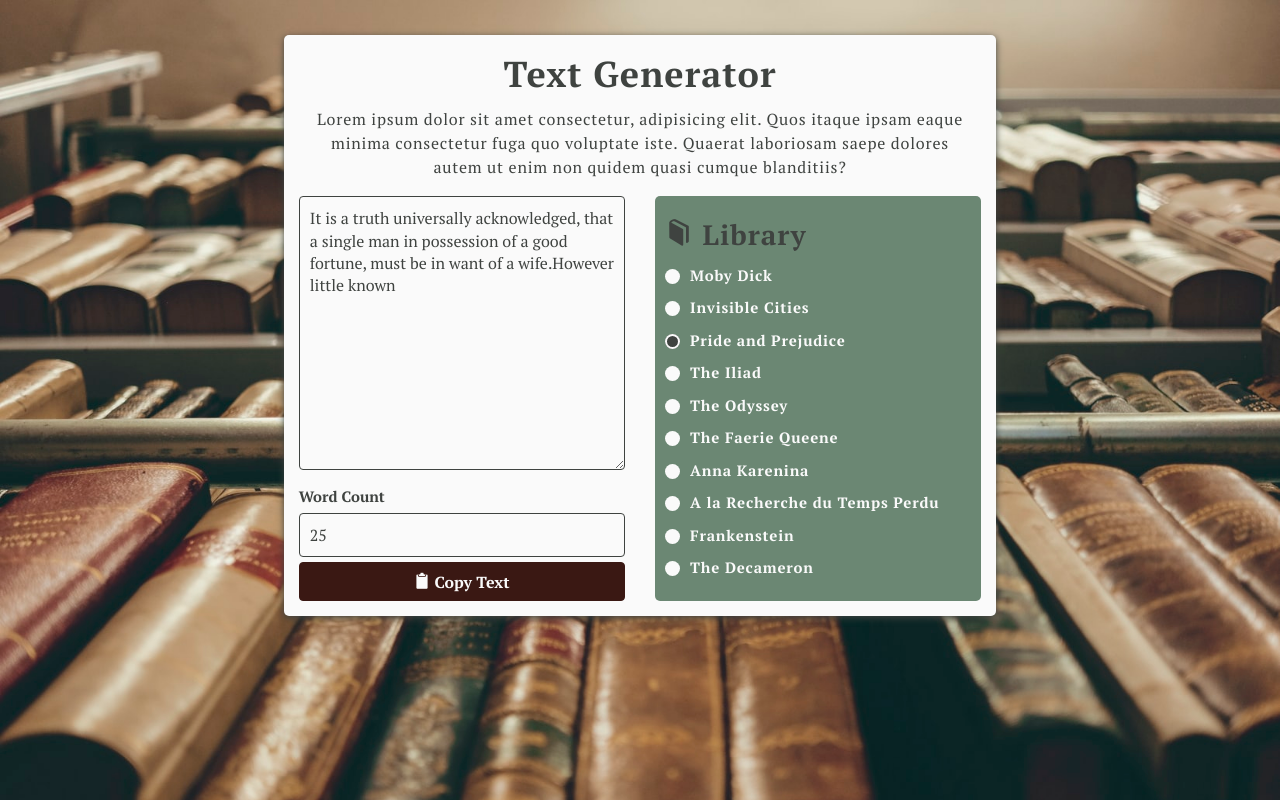
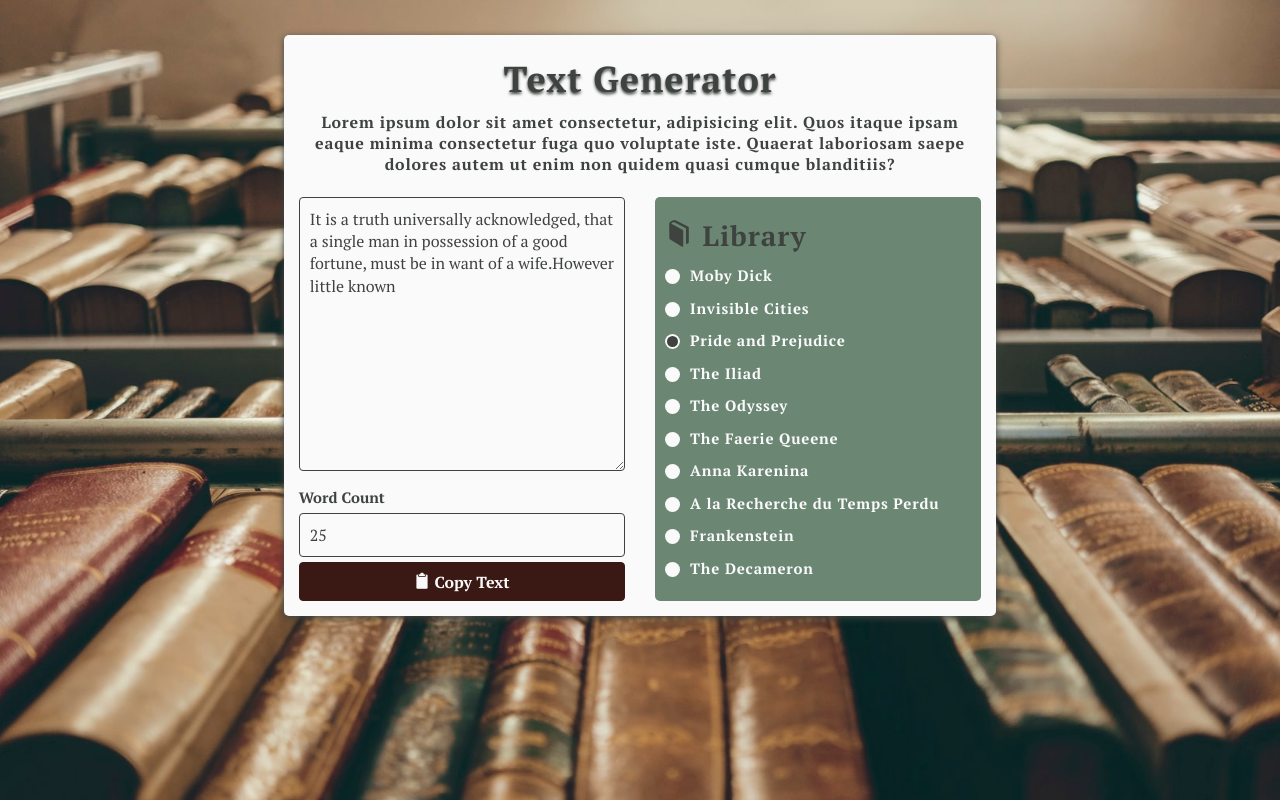
Before and after one commit to nikolas-haug/text_generatorV2, a website: page index.html in a window 1280 px wide. Drawn offline with Linux system fonts and the light colour scheme; files whose address does not match are found by name.

Commit message:
fix header styles

```diff
--- a/src/_custom.scss
+++ b/src/_custom.scss
@@ -10,7 +10,14 @@ body {
 }
 
 header {
-    padding: .5rem 0;
+    padding: 1rem 0;
+    h1 {
+        text-shadow: 0 2px 3px $color-grey-dark;
+    }
+    p {
+        font-weight: 600;
+        line-height: 1.3;
+    }
 }
 
 main {
```
Also changed, not shown: dist/style.css.
